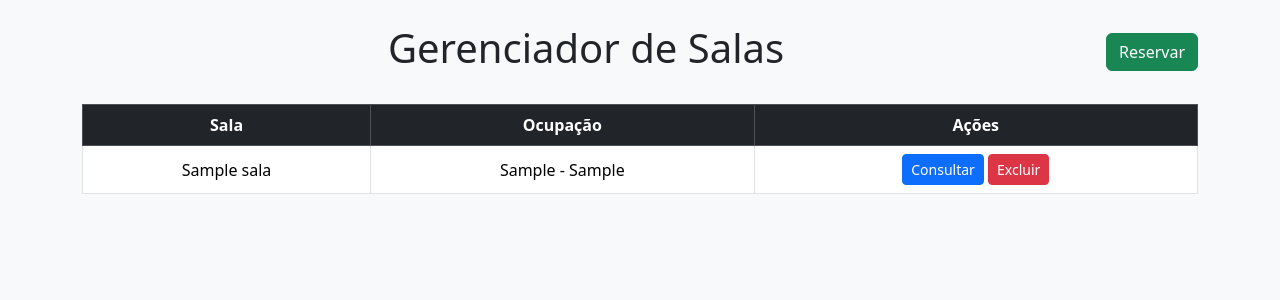
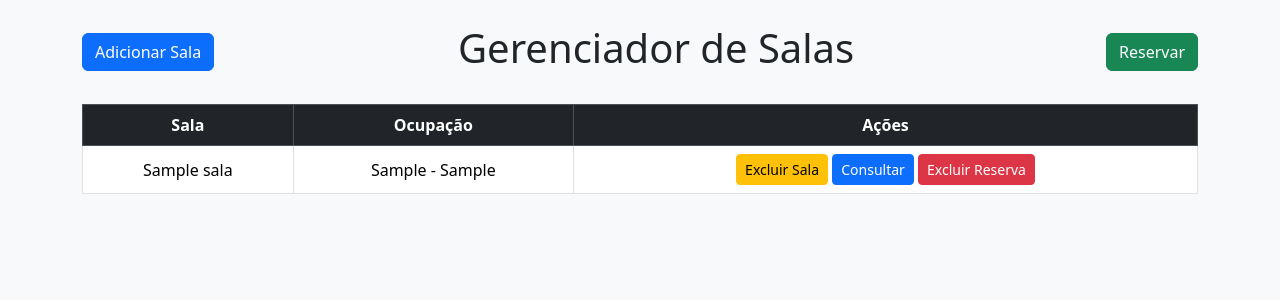
Before and after one commit to KoalaStockler/ti26-php, a PHP site: page / in a window 1280 px wide. Shown: the top 300 px of the page. Run offline with PHP 8.4, Linux system fonts and the light colour scheme; tables that the repository leaves empty or names only in its code hold one stand-in row (values such as "Sample post").

Commit message:
Atividade PHP

```diff
--- a/gerenciador-sala/template/excluir.php
+++ b/gerenciador-sala/excluir.php
@@ -3,7 +3,7 @@ include './template/db.php';
 
 if ($_POST) {
     $id = $_POST['id'];
-    $conn->query("DELETE FROM reservas WHERE id = $id");
+    $conn->query("DELETE FROM tb_reservas WHERE id = $id");
 }
 
 header("Location: index.php");
--- a/gerenciador-sala/index.php
+++ b/gerenciador-sala/index.php
@@ -2,7 +2,7 @@
 
 $sql = "SELECT s.id, s.nome, r.id AS reserva_id, r.docente, r.turma, r.descricao, r.data_hora
         FROM tb_salas s
-        LEFT JOIN reservas r ON s.id = r.sala_id
+        LEFT JOIN tb_reservas r ON s.id = r.sala_id
         ORDER BY s.id ASC";
 $result = $conn->query($sql);
 
@@ -14,13 +14,17 @@ $salas = $conn->query("SELECT * FROM tb_salas ORDER BY id ASC");
 <head>
     <meta charset="UTF-8">
     <title>Gerenciador de Salas</title>
-    <link href="https://cdn.jsdelivr.net/npm/bootstrap@5.3.7/dist/css/bootstrap.min.css" rel="stylesheet" integrity="sha384-LN+7fdVzj6u52u30Kp6M/trliBMCMKTyK833zpbD+pXdCLuTusPj697FH4R/5mcr" crossorigin="anonymous">
+    <link href="https://cdn.jsdelivr.net/npm/bootstrap@5.3.7/dist/css/bootstrap.min.css" rel="stylesheet" crossorigin="anonymous">
 </head>
 
 <body class="bg-light">
 
 <div class="container py-4">
     <div class="d-flex justify-content-between align-items-center mb-4">
+        <div>
+            <!-- Botão Adicionar Sala -->
+            <button class="btn btn-primary me-2" data-bs-toggle="modal" data-bs-target="#addSalaModal">Adicionar Sala</button>
+        </div>
         <h1 class="text-center flex-grow-1">Gerenciador de Salas</h1>
         <button class="btn btn-success ms-3" data-bs-toggle="modal" data-bs-target="#reservaModal">Reservar</button>
     </div>
@@ -38,19 +42,20 @@ $salas = $conn->query("SELECT * FROM tb_salas ORDER BY id ASC");
                 $ocupacao = $row['reserva_id'] ? $row['docente'] . " - " . $row['turma'] : "VAZIA";
             ?>
             <tr>
-                        <td><?= htmlspecialchars($row['nome']); ?></td>
-                        <td><?= htmlspecialchars($ocupacao); ?></td>
+                <td><?= $row['nome']; ?></td>
+                <td><?= $ocupacao; ?></td>
                 <td>
+                    <!-- Botão sempre disponível: Excluir Sala -->
+                    <button class="btn btn-warning btn-sm" data-bs-toggle="modal" data-bs-target="#excluirSalaModal<?= $row['id']; ?>">Excluir Sala</button>
+
                     <?php if ($row['reserva_id']): ?>
                         <button class="btn btn-primary btn-sm" data-bs-toggle="modal" data-bs-target="#consultarModal<?= $row['reserva_id']; ?>">Consultar</button>
-                                <button class="btn btn-danger btn-sm" data-bs-toggle="modal" data-bs-target="#excluirModal<?= $row['reserva_id']; ?>">Excluir</button>
-                            <?php else: ?>
-                                <span class="text-muted">Sem ações</span>
+                        <button class="btn btn-danger btn-sm" data-bs-toggle="modal" data-bs-target="#excluirModal<?= $row['reserva_id']; ?>">Excluir Reserva</button>
                     <?php endif; ?>
                 </td>
             </tr>
 
-                    <!-- Modal Consultar -->
+            <!-- Modal Consultar Reserva -->
             <?php if ($row['reserva_id']): ?>
             <div class="modal fade" id="consultarModal<?= $row['reserva_id']; ?>" tabindex="-1">
                 <div class="modal-dialog">
@@ -60,16 +65,16 @@ $salas = $conn->query("SELECT * FROM tb_salas ORDER BY id ASC");
                             <button type="button" class="btn-close" data-bs-dismiss="modal"></button>
                         </div>
                         <div class="modal-body">
-                                        <p><strong>Docente:</strong> <?= htmlspecialchars($row['docente']); ?></p>
-                                        <p><strong>Turma:</strong> <?= htmlspecialchars($row['turma']); ?></p>
-                                        <p><strong>Descrição:</strong> <?= htmlspecialchars($row['descricao']); ?></p>
+                            <p><strong>Docente:</strong> <?= $row['docente']; ?></p>
+                            <p><strong>Turma:</strong> <?= $row['turma']; ?></p>
+                            <p><strong>Descrição:</strong> <?= $row['descricao']; ?></p>
                             <p><strong>Data e Hora:</strong> <?= date('d/m/Y H:i', strtotime($row['data_hora'])); ?></p>
                         </div>
                     </div>
                 </div>
             </div>
 
-                        <!-- Modal Excluir -->
+            <!-- Modal Excluir Reserva -->
             <div class="modal fade" id="excluirModal<?= $row['reserva_id']; ?>" tabindex="-1">
                 <div class="modal-dialog">
                     <div class="modal-content">
@@ -78,7 +83,7 @@ $salas = $conn->query("SELECT * FROM tb_salas ORDER BY id ASC");
                             <button type="button" class="btn-close" data-bs-dismiss="modal"></button>
                         </div>
                         <div class="modal-body">
-                                        Tem certeza que deseja excluir a reserva de <b><?= htmlspecialchars($row['docente']); ?> - <?= htmlspecialchars($row['turma']); ?></b>?
+                            Tem certeza que deseja excluir a reserva de <b><?= $row['docente']; ?> - <?= $row['turma']; ?></b>?
                         </div>
                         <div class="modal-footer">
                             <form method="POST" action="excluir.php">
@@ -91,12 +96,57 @@ $salas = $conn->query("SELECT * FROM tb_salas ORDER BY id ASC");
                 </div>
             </div>
             <?php endif; ?>
+
+            <!-- Modal Excluir Sala -->
+            <div class="modal fade" id="excluirSalaModal<?= $row['id']; ?>" tabindex="-1">
+                <div class="modal-dialog">
+                    <div class="modal-content">
+                        <div class="modal-header bg-warning text-white">
+                            <h5 class="modal-title">Excluir Sala</h5>
+                            <button type="button" class="btn-close" data-bs-dismiss="modal"></button>
+                        </div>
+                        <div class="modal-body">
+                            Tem certeza que deseja excluir a sala <b><?= $row['nome']; ?></b>?
+                        </div>
+                        <div class="modal-footer">
+                            <form method="POST" action="excluir_sala.php">
+                                <input type="hidden" name="id" value="<?= $row['id']; ?>">
+                                <button type="submit" class="btn btn-warning">Confirmar</button>
+                            </form>
+                            <button class="btn btn-secondary" data-bs-dismiss="modal">Cancelar</button>
+                        </div>
+                    </div>
+                </div>
+            </div>
+
             <?php endwhile; ?>
         </tbody>
     </table>
 </div>
 
-    <!-- Modal Reservar -->
+<!-- Modal Adicionar Sala -->
+<div class="modal fade" id="addSalaModal" tabindex="-1">
+    <div class="modal-dialog">
+        <form class="modal-content" method="POST" action="add_sala.php">
+            <div class="modal-header bg-primary text-white">
+                <h5 class="modal-title">Adicionar Nova Sala</h5>
+                <button type="button" class="btn-close" data-bs-dismiss="modal"></button>
+            </div>
+            <div class="modal-body">
+                <div class="mb-3">
+                    <label class="form-label">Nome da Sala</label>
+                    <input type="text" class="form-control" name="nome" required>
+                </div>
+            </div>
+            <div class="modal-footer">
+                <button class="btn btn-primary" type="submit">Adicionar</button>
+                <button class="btn btn-secondary" data-bs-dismiss="modal">Cancelar</button>
+            </div>
+        </form>
+    </div>
+</div>
+
+<!-- Modal Reservar Sala -->
 <div class="modal fade" id="reservaModal" tabindex="-1">
     <div class="modal-dialog">
         <form class="modal-content" method="POST" action="reserva.php">
@@ -109,8 +159,11 @@ $salas = $conn->query("SELECT * FROM tb_salas ORDER BY id ASC");
                     <label class="form-label">Sala</label>
                     <select class="form-select" name="sala_id" required>
                         <option value="">Selecione</option>
-                            <?php while ($s = $salas->fetch_assoc()): ?>
-                                <option value="<?= $s['id']; ?>"><?= htmlspecialchars($s['nome']); ?></option>
+                        <?php
+                        // Resetar ponteiro do $salas para preencher o select
+                        $salas->data_seek(0);
+                        while ($s = $salas->fetch_assoc()): ?>
+                            <option value="<?= $s['id']; ?>"><?= $s['nome']; ?></option>
                         <?php endwhile; ?>
                     </select>
                 </div>
@@ -152,7 +205,6 @@ $salas = $conn->query("SELECT * FROM tb_salas ORDER BY id ASC");
     </div>
 </div>
 
-    <script src="https://cdn.jsdelivr.net/npm/bootstrap@5.3.7/dist/js/bootstrap.bundle.min.js" integrity="sha384-ndDqU0Gzau9qJ1lfW4pNLlhNTkCfHzAVBReH9diLvGRem5+R9g2FzA8ZGN954O5Q" crossorigin="anonymous"></script>
+<script src="https://cdn.jsdelivr.net/npm/bootstrap@5.3.7/dist/js/bootstrap.bundle.min.js" crossorigin="anonymous"></script>
 </body>
-
 </html>
--- a/gerenciador-sala/template/reserva.php
+++ b/gerenciador-sala/reserva.php
@@ -8,20 +8,20 @@ if ($_POST) {
     $descricao = $_POST['descricao'];
     $data_hora = $_POST['data_hora'];
 
-    $check_sql = "SELECT * FROM reservas
+    $check_sql = "SELECT * FROM tb_reservas
                   WHERE sala_id = '$sala_id'
                   AND data_hora = '$data_hora'";
     $check_result = $conn->query($check_sql);
 
     if ($check_result->num_rows > 0) {
         echo "<script>
-                alert('⚠️ Já existe uma reserva para esta sala neste horário!');
+                alert('⚠️ Já existe uma reserva para esta sala neste horário! ⚠️');
                 window.location.href = 'index.php';
               </script>";
         exit;
     }
 
-    $sql = "INSERT INTO reservas (sala_id, docente, turma, descricao, data_hora)
+    $sql = "INSERT INTO tb_reservas (sala_id, docente, turma, descricao, data_hora)
             VALUES ('$sala_id', '$docente', '$turma', '$descricao', '$data_hora')";
     $conn->query($sql);
 }
```
Also changed, not shown: gerenciador-sala/add_sala.php (added, +11 -0 lines), gerenciador-sala/excluir_sala.php (added, +12 -0 lines). Lines whose indentation alone changed are shown as unchanged.
